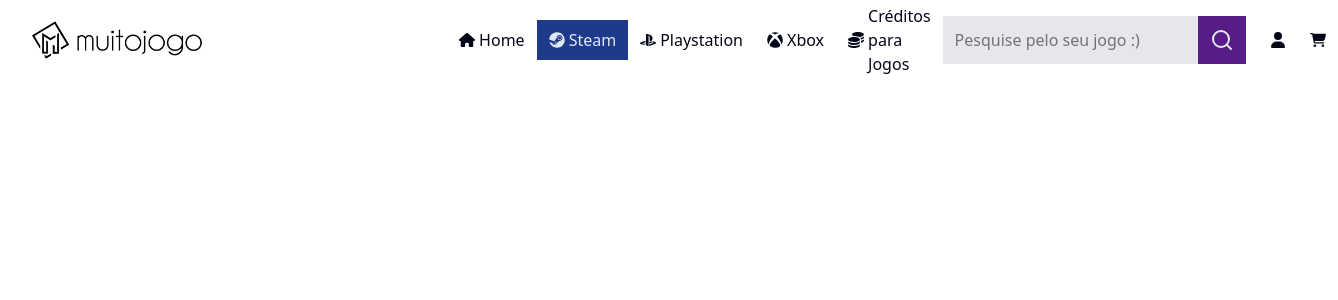
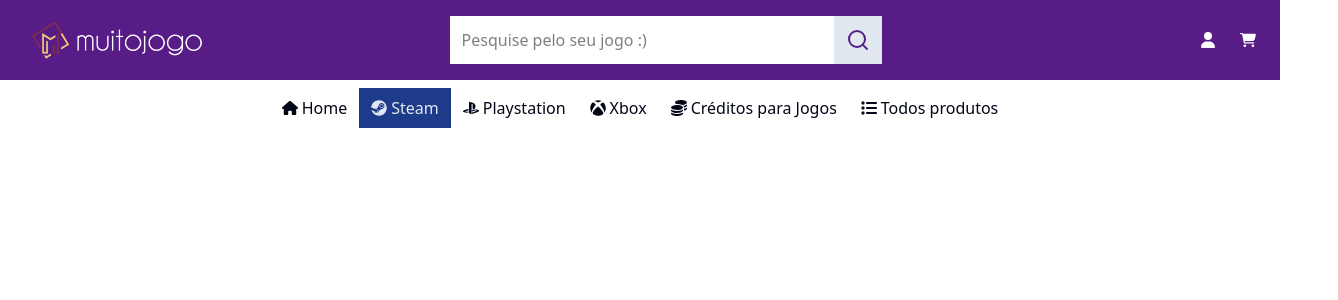
Before and after one commit to lazingbird/shopping-cart, a React (Vite) app: page /Steam in a window 1280 px wide. Shown: the top 300 px of the page, 1338 px wide, since content can reach past the window. Built offline with nearby package versions, Linux system fonts and the light colour scheme; no server answers.

Commit message:
change navbar visual to accomodate search bar at center

```diff
--- a/src/components/Navbar/Logo.jsx
+++ b/src/components/Navbar/Logo.jsx
@@ -1,11 +1,6 @@
 import logo from "../../assets/muitojogo.png";
 const Logo = () => {
-  return (
-    <img
-      className="display: flex h-20  p-5 brightness-0 grayscale"
-      src={logo}
-    />
-  );
+  return <img className="display: flex h-20  p-5" src={logo} />;
 };
 
 export default Logo;
--- a/src/components/Navbar/Navbar.jsx
+++ b/src/components/Navbar/Navbar.jsx
@@ -9,22 +9,26 @@ const Navbar = ({ focus }) => {
   return (
     <>
       <header className="">
-        <nav className="flex h-20 w-full items-center justify-between  px-3 pb-3 pt-3 text-slate-200">
-          <Logo></Logo>
-          <List focus={focus} items={navbarData.productItems} />
-          <div className="flex gap-3">
-            <div className="hidden xl:flex">
+        <nav className="flex w-full flex-col items-center justify-between   text-slate-200">
+          <div className="flex h-20 w-full items-center justify-between bg-purple-900  px-3 pb-3 pt-3 text-slate-200">
+            <Logo></Logo>
+            <div className="hidden lg:mr-20 lg:flex">
               <input
                 name="search"
-                className=" flex rounded-none bg-gray-200 p-3 text-black placeholder:text-black/50  focus:outline-none"
+                className="w-50 rounded-none bg-white p-3 text-black placeholder:text-black/50 focus:outline-none lg:flex  lg:w-96"
                 type="text"
                 placeholder="Pesquise pelo seu jogo :)"
               />
-              <button className="bg-purple-900 px-3 hover:opacity-50">
-                <Search></Search>
+              <button className="bg-slate-200 px-3 hover:opacity-90">
+                <Search className="text-purple-900"></Search>
               </button>
             </div>
-            <List items={navbarData.userItems} />
+            <div className="flex gap-3">
+              <List items={navbarData.userItems} />
+            </div>
+          </div>
+          <div className="hidden items-center justify-center bg-white py-2 text-center lg:flex">
+            <List focus={focus} items={navbarData.productItems} />
           </div>
         </nav>
       </header>
--- a/src/components/carousels/Carousel.jsx
+++ b/src/components/carousels/Carousel.jsx
@@ -36,7 +36,7 @@ const Carousel = ({
       >
         {slides}
       </div>
-      <div className=" absolute inset-0 flex items-center justify-between p-4 text-purple-800">
+      <div className="absolute inset-0 flex items-center justify-between p-4 text-purple-800">
         <button
           onClick={handlePrev}
           className=" bg-white/90  p-1 shadow-xl hover:bg-white"
--- a/src/components/carousels/CarouselImage.jsx
+++ b/src/components/carousels/CarouselImage.jsx
@@ -14,10 +14,11 @@ const CarouselImage = ({ data, index, onlyImage }) => {
   return (
     <div key={index + 10} className="shadow-lg">
       <img
+        className=""
         src={data.data.background_image}
         alt={`Capa do jogo ${data.data.name}`}
       ></img>
-      <div className="flex h-24 items-center justify-between   bg-gray-950 p-3 text-white">
+      <div className="flex h-24 items-center justify-between   bg-gray-950 p-4 text-white">
         <div className=" flex max-w-36 flex-col gap-3">
           <div className="flex gap-2">
             <FontAwesomeIcon icon={faSteam} />
--- a/src/components/headers/HomeHeader.jsx
+++ b/src/components/headers/HomeHeader.jsx
@@ -1,5 +1,4 @@
 import { v4 as uuidv4 } from "uuid";
-import axios from "axios";
 import games from "../../services/games";
 
 import { useState, useEffect } from "react";
--- a/src/components/lists/List.jsx
+++ b/src/components/lists/List.jsx
@@ -8,13 +8,13 @@ const List = ({ items, focus }) => {
     return (
       <ul className="flex">
         {items.map((item) => (
-          <ListElement key={item.name} item={item} />
+          <ListElement textColor={"text-white"} key={item.name} item={item} />
         ))}
       </ul>
     );
   }
   return (
-    <ul className="hidden border-solid border-slate-800 first:bg-black  lg:flex xl:ml-56">
+    <ul className="hidden border-solid border-slate-800  lg:flex ">
       {items.map((item) => (
         <ListElement focus={focus} key={item.name} item={item} />
       ))}
--- a/src/components/lists/ListElement.jsx
+++ b/src/components/lists/ListElement.jsx
@@ -1,11 +1,10 @@
 import PropTypes from "prop-types";
 import React from "react";
-import { useState } from "react";
 import { Link } from "react-router-dom";
 
 import { FontAwesomeIcon } from "@fortawesome/react-fontawesome";
 
-const ListElement = ({ item, focus }) => {
+const ListElement = ({ item, focus, textColor }) => {
   const url = item.name === "Home" ? "/" : `/${item.name}`;
 
   return (
@@ -18,7 +17,9 @@ const ListElement = ({ item, focus }) => {
       }}
       to={url}
     >
-      <li className=" flex h-10 flex-row items-center justify-center gap-1  pl-3 pr-3 ">
+      <li
+        className={` flex h-10 flex-row items-center justify-center gap-1 pl-3 pr-3 ${textColor} `}
+      >
         <FontAwesomeIcon className="h-4 w-4" icon={item.icon} />
         {item.name === "Conta" || item.name === "Carrinho" ? "" : item.name}
       </li>
--- a/src/data/fakeProducts.js
+++ b/src/data/fakeProducts.js
@@ -151,6 +151,12 @@ const smallCarouselFakeProducts = [
   },
   {
     id: uuidv4(),
+    title: "Grand Theft Auto V",
+    price: "R$40,90",
+    rawg_id: 3498,
+  },
+  {
+    id: uuidv4(),
     title: "Bomb Rush Cyberfunk",
     price: "R$ 107,90",
     rawg_id: 471018,
@@ -185,12 +191,6 @@ const smallCarouselFakeProducts = [
     price: "R$ 299,90",
     rawg_id: 471025,
   },
-  {
-    id: uuidv4(),
-    title: "Oxygen Not Included",
-    price: "R$ 50,90",
-    rawg_id: 9880,
-  },
 ];
 
 export default {
--- a/src/data/navbarData.js
+++ b/src/data/navbarData.js
@@ -9,6 +9,7 @@ import {
   faUser,
   faCartShopping,
   faHouse,
+  faList,
 } from "@fortawesome/free-solid-svg-icons";
 
 const productItems = [
@@ -17,6 +18,7 @@ const productItems = [
     icon: faHouse,
     color: "#581c87",
   },
+
   {
     name: "Steam",
     icon: faSteam,
@@ -37,6 +39,11 @@ const productItems = [
     icon: faCoins,
     color: "#831843",
   },
+  {
+    name: "Todos produtos",
+    icon: faList,
+    color: "#155e75",
+  },
 ];
 
 const userItems = [
```
